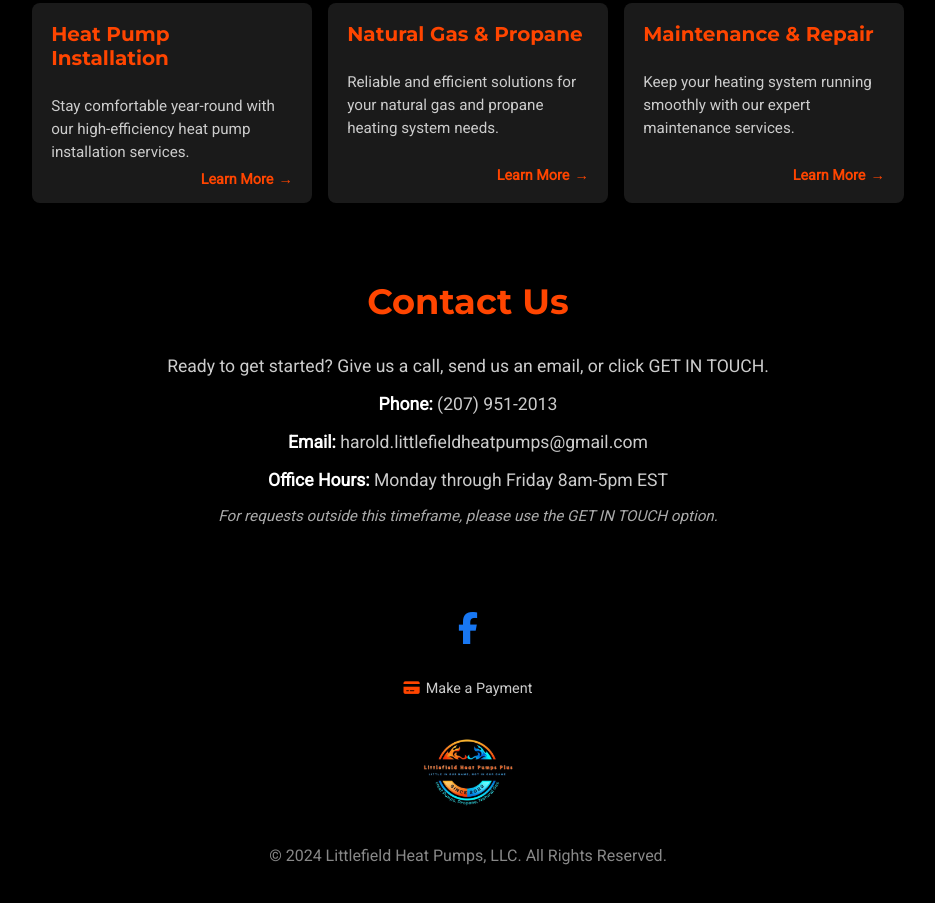
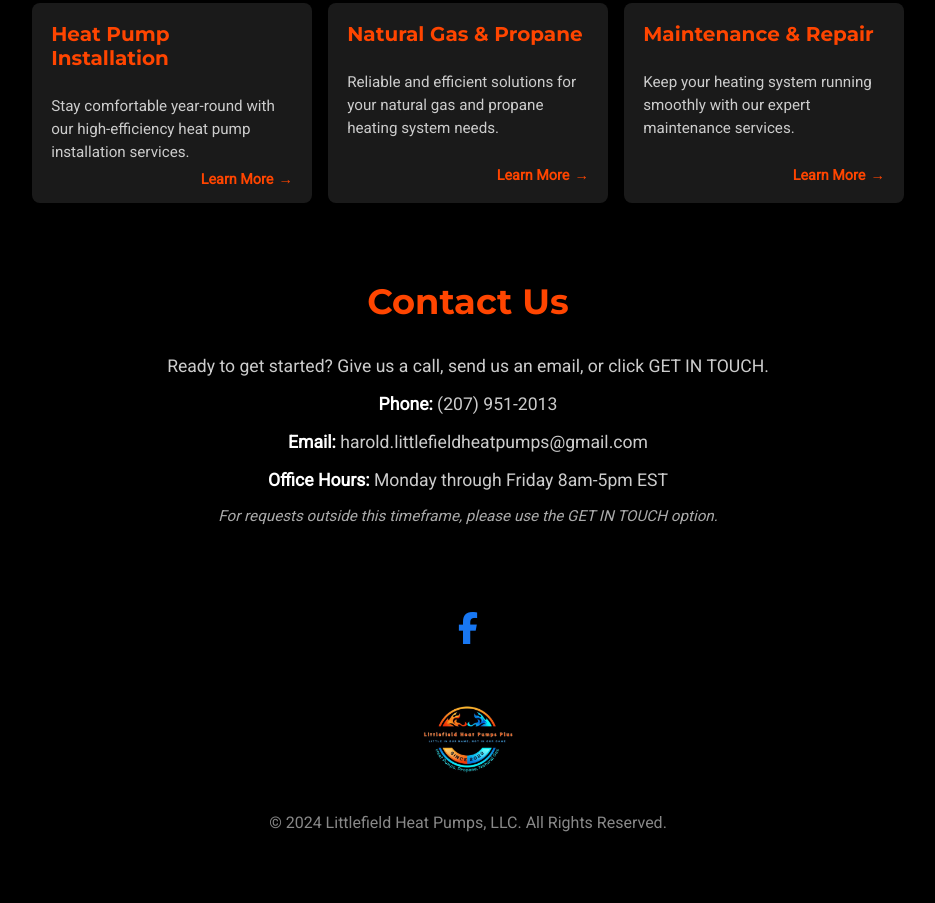
Before and after one commit to josefahaz/littlefieldheatpumps, a plain HTML site: page index.html in a window 1280 px wide. Shown: the part 553-1456 px from the top of the page, without its empty margins (172-1107 px from the left). After the commit the page ends 1433 px from the top, so only its background shows below. Drawn offline with Linux system fonts and the light colour scheme.

Commit message:
Update index.html

```diff
--- a/index.html
+++ b/index.html
@@ -61,7 +61,7 @@
                 <a href="https://www.facebook.com/profile.php?id=100091850917652" target="_blank"><i class="fab fa-facebook-f"></i></a>
             </div>
             <div class="footer-links">
-                <a href="payments.html" class="payment-link"><i class="fas fa-credit-card"></i> Make a Payment</a>
+<!--                 <a href="payments.html" class="payment-link"><i class="fas fa-credit-card"></i> Make a Payment</a> -->
             </div>
             <img src="Images/logo.png" alt="Littlefield Heat Pumps, LLC Logo" class="logo-footer">
             <p>&copy; 2024 Littlefield Heat Pumps, LLC. All Rights Reserved.</p>
```
